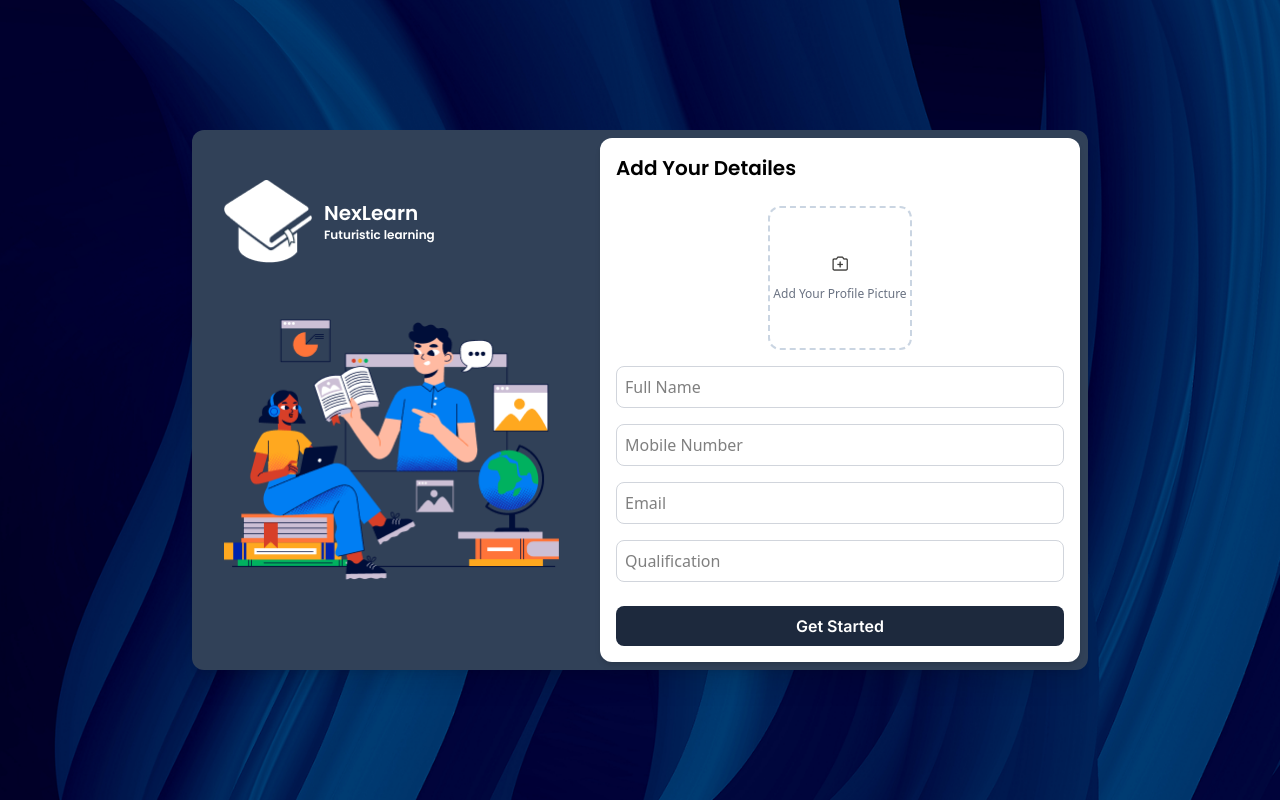
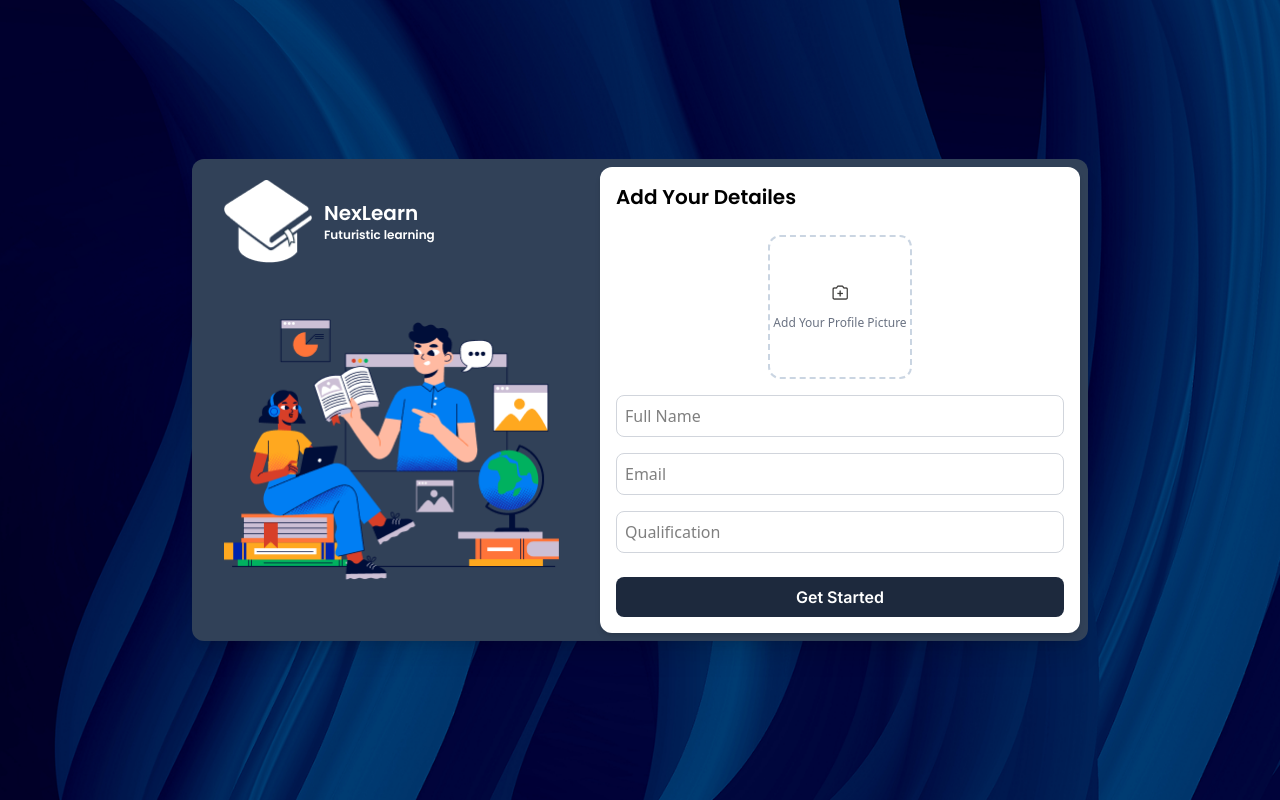
Before and after one commit to Liyanapk/Noviindus_MT_2, a Next.js app in the folder second-project/: page /detailesAdd in a window 1280 px wide. Built offline with nearby package versions, Linux system fonts and the light colour scheme.

Commit message:
do instruction

```diff
--- a/second-project/src/components/AddDetailes/AddDetailes.tsx
+++ b/second-project/src/components/AddDetailes/AddDetailes.tsx
@@ -1,6 +1,5 @@
 'use client'
-import React, { useState } from "react";
-
+import React, { useEffect, useState } from "react";
 import Image from "next/image";
 import { Poppins } from 'next/font/google';
 import { Inter } from 'next/font/google';
@@ -18,12 +17,13 @@ const inter = Inter({
 });
 
 const AddDetailes = () => {
+  const [ mobile, setMobile] =useState('')
 
 const [formData, setFormData] = useState({
   name: "",
   mobile: "",
   email: "",
-    qualification: ""
+  qualification: ""
   });
 
 const [imageFile, setImageFile] = useState<File | null>(null);
@@ -48,7 +48,7 @@ const handleImageChange = (e: React.ChangeEvent<HTMLInputElement>) => {
 
     const data = new FormData();
     data.append("name", formData.name);
-    data.append("mobile",formData.mobile)
+    data.append("mobile", mobile)
     data.append("email", formData.email);
     data.append("qualification", formData.qualification);
     data.append("profile_image", imageFile);
@@ -70,6 +70,13 @@ const handleImageChange = (e: React.ChangeEvent<HTMLInputElement>) => {
       alert("Failed to submit form.");
     }
   };
+
+  useEffect(()=>{
+    const storedMobileData = localStorage.getItem("mobile")
+    if(storedMobileData){
+      setMobile(storedMobileData)
+    }
+  },[])
 
 
   return (
@@ -170,14 +177,6 @@ const handleImageChange = (e: React.ChangeEvent<HTMLInputElement>) => {
         required
       />
 
-         <input
-        name="mobile"
-        type="text"
-        placeholder="Mobile Number"
-        className="w-full border border-gray-300 p-2 rounded-lg mt-4"
-        onChange={handleChange}
-        required
-      />
 
       <input
         name="email"
--- a/second-project/src/components/OtpVerification/OtpVerification.tsx
+++ b/second-project/src/components/OtpVerification/OtpVerification.tsx
@@ -45,11 +45,16 @@ const OtpVerification = () => {
   try {
     const res = await AxiosInstance.post("/auth/verify-otp", formData);
     console.log("Uploaded:", res.data);
+ if (res.data.success === true) {
 
-    if (res.data.success === true) {
+      localStorage.setItem("access_token", res.data.access_token);
+      localStorage.setItem("refresh_token", res.data.refresh_token);
+      localStorage.setItem("token_type", res.data.token_type);
+      localStorage.setItem("isLoggedIn", "true");
+
       alert("OTP verified successfully!");
-        router.push("/detailesAdd");
 
+       router.push("/detailesAdd");
     } else {
       alert(res.data.message || "Verification failed!");
     }
```
